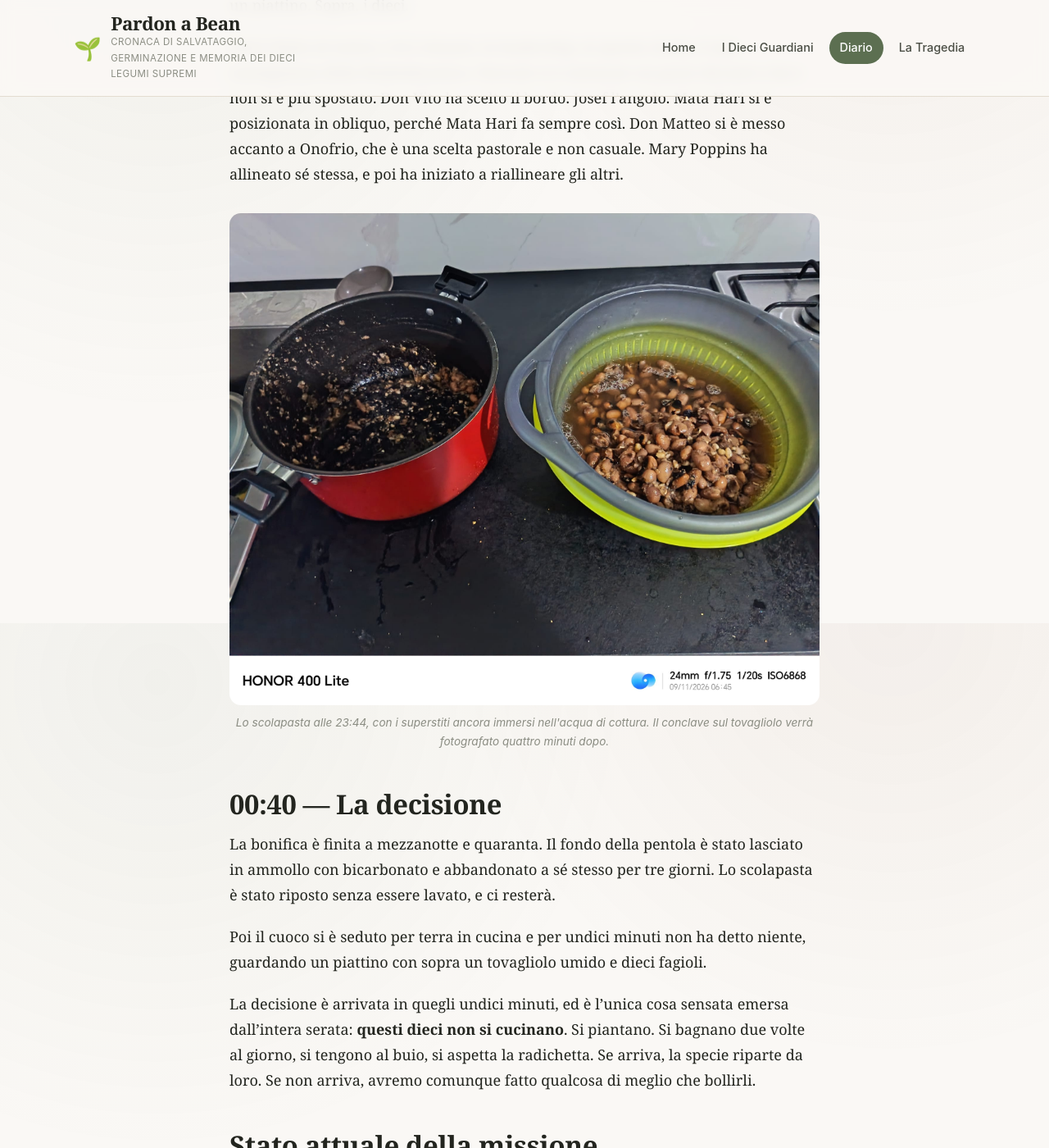
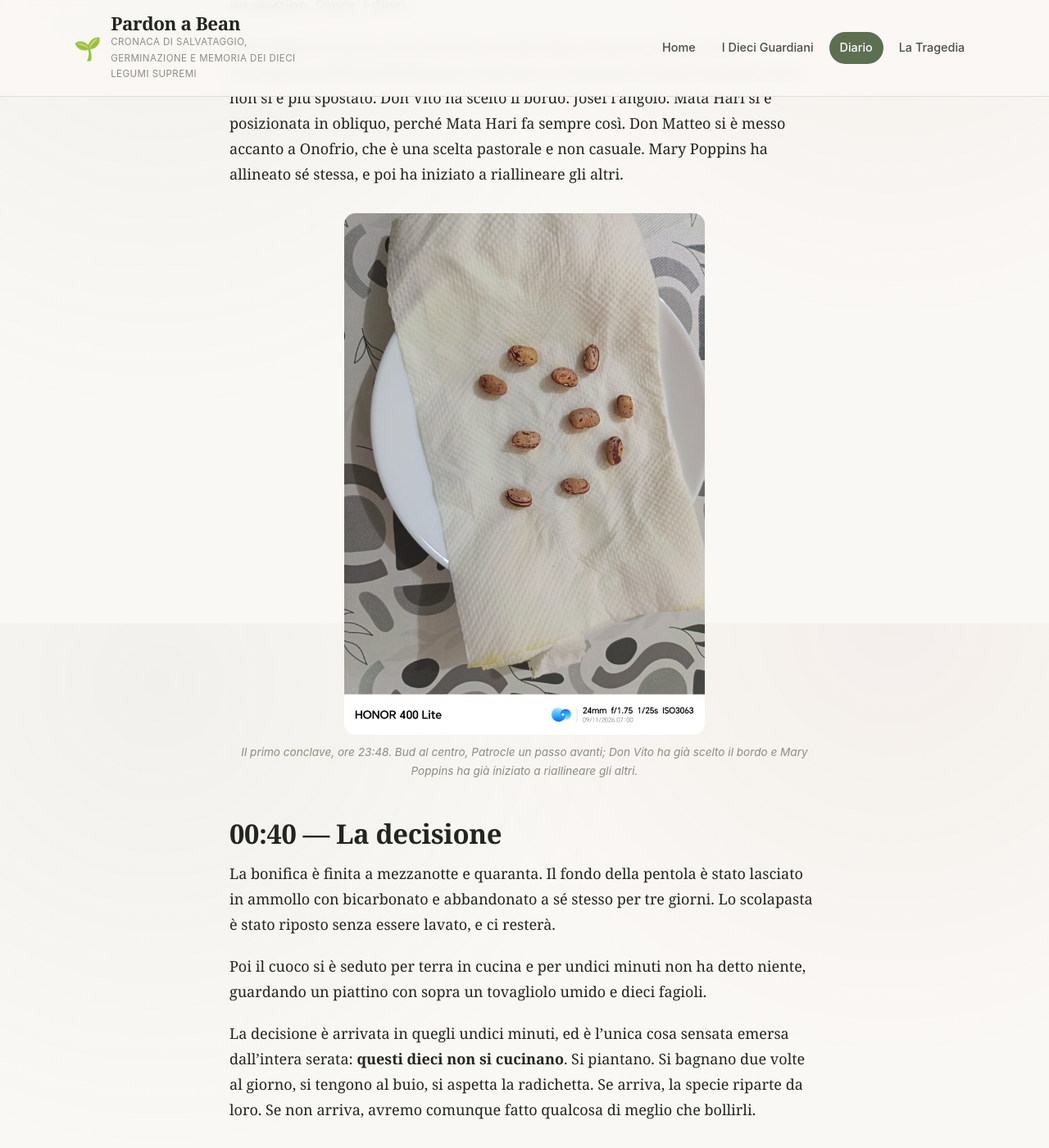
Before and after one commit to cripantea/pardonabean, a Jekyll site: the page built from _posts/2026-11-09-la-grande-fuga-dal-lavandino.md, in a window 1280 px wide and 1400 px high, scrolled down 2840 px. Shown: the whole window at 82% size. Built offline with Jekyll 4.4.1, drawn with Linux system fonts in a browser that asks for light colours.

Commit message:
Aggiorna la foto del conclave con i Dieci sul tovagliolo
La nuova immagine ritrae davvero i dieci fagioli sul tovagliolo umido,
non piu' la scena del filtraggio nello scolapasta.

- alt text e didascalie riscritti di conseguenza in tragedia.md e nel post
- width/height corretti al nuovo formato verticale 1416x2048
- nuova classe .figure-ritratto per limitare a 440px la larghezza delle
  immagini verticali, che altrimenti supererebbero i 1000px di altezza
  nella colonna di lettura

Co-Authored-By: Claude Opus 5 <noreply@anthropic.com>

```diff
--- a/_posts/2026-11-09-la-grande-fuga-dal-lavandino.md
+++ b/_posts/2026-11-09-la-grande-fuga-dal-lavandino.md
@@ -76,11 +76,11 @@ Don Vito ha scelto il bordo. Josef l'angolo. Mata Hari si è posizionata in obli
 Mata Hari fa sempre così. Don Matteo si è messo accanto a Onofrio, che è una scelta pastorale
 e non casuale. Mary Poppins ha allineato sé stessa, e poi ha iniziato a riallineare gli altri.
 
-<figure>
+<figure class="figure-ritratto">
   <img src="{{ '/assets/img/conclave.jpg' | relative_url }}"
-       alt="A sinistra la pentola rossa con il fondo nero, a destra lo scolapasta con i fagioli recuperati ancora immersi nell'acqua di cottura."
-       width="2000" height="1668" loading="lazy" decoding="async">
-  <figcaption>Lo scolapasta alle 23:44, con i superstiti ancora immersi nell'acqua di cottura. Il conclave sul tovagliolo verrà fotografato quattro minuti dopo.</figcaption>
+       alt="I dieci fagioli borlotti disposti sopra un tovagliolo di carta inumidito, appoggiato su un piatto bianco: Bud al centro, gli altri nove intorno."
+       width="1416" height="2048" loading="lazy" decoding="async">
+  <figcaption>Il primo conclave, ore 23:48. Bud al centro, Patrocle un passo avanti; Don Vito ha già scelto il bordo e Mary Poppins ha già iniziato a riallineare gli altri.</figcaption>
 </figure>
 
 ## 00:40 — La decisione
--- a/assets/css/style.css
+++ b/assets/css/style.css
@@ -678,6 +678,14 @@ tbody tr:nth-child(even) { background: var(--carta-scura); }
 .callout p:last-child { margin-bottom: 0; }
 .callout-warning { background: var(--terra-chiara); }
 
+/* Figure in formato ritratto: si limita la larghezza per non occupare
+   un'altezza eccessiva nella colonna di lettura. */
+.figure-ritratto img {
+  max-width: 440px;
+  margin-left: auto;
+  margin-right: auto;
+}
+
 .img-placeholder {
   display: flex;
   align-items: center;
```
Also changed, not shown: tragedia.md (+4 -4 lines), README.md, assets/img/conclave.jpg.
